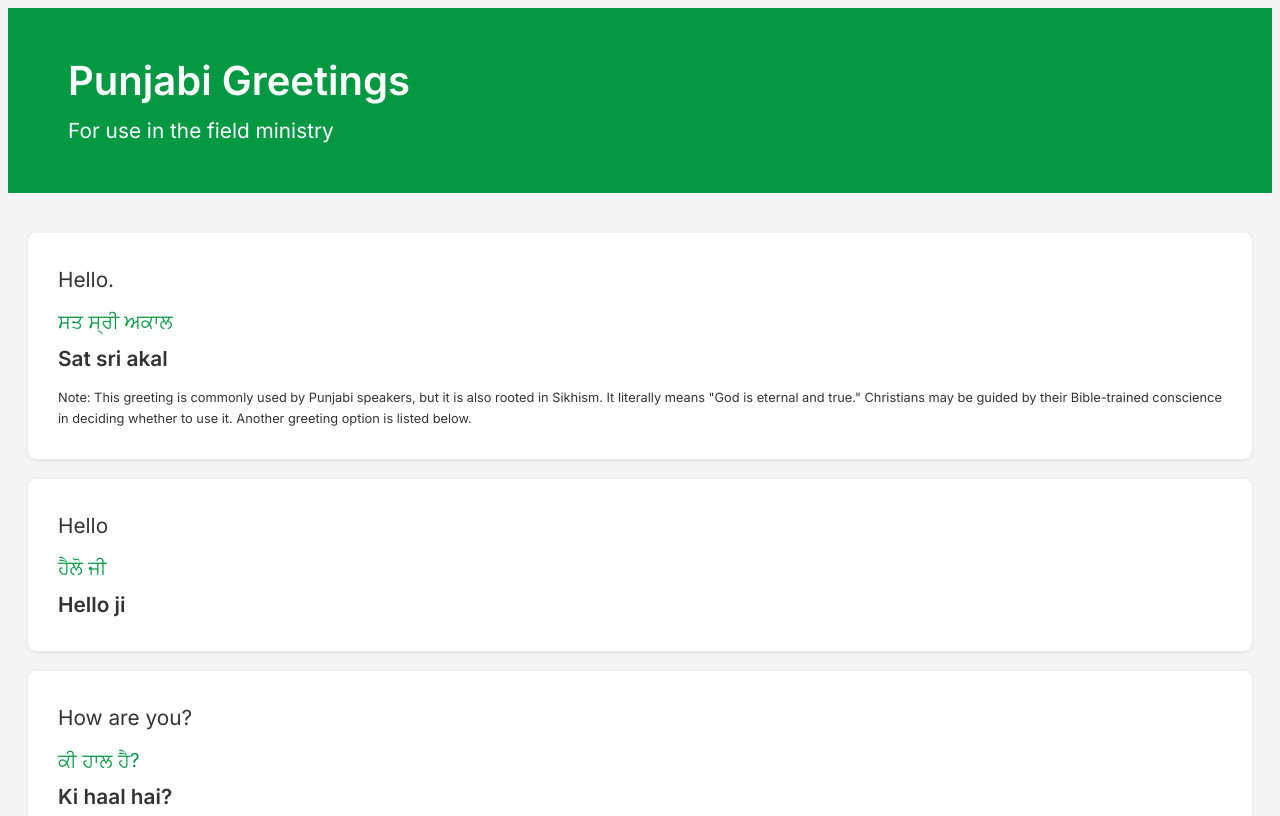
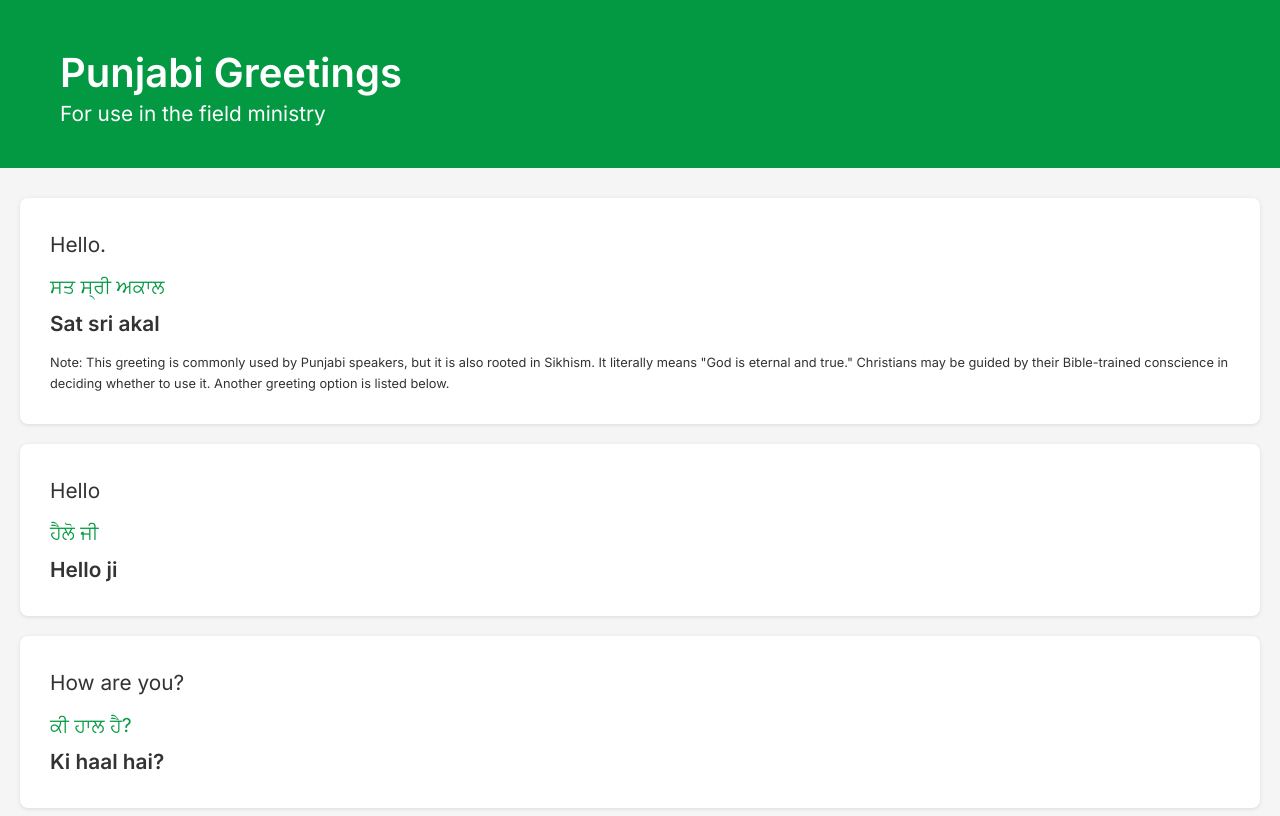
Before and after one commit to eshellborn/punjabigreetings, a plain HTML site: page index.html in a window 1280 px wide. Shown: the top 816 px of the page. Drawn offline with Linux system fonts and the light colour scheme.

Commit message:
Adjust margin and line-height in style.css

```diff
--- a/style.css
+++ b/style.css
@@ -5,10 +5,11 @@ body {
   background: #f5f5f5;
   color: #333;
   line-height: 1.6;
+  margin: 0;
 }
 
 header {
-  margin-bottom: 20px;
+  margin-bottom: 10px;
   margin-top: 0;
   background-color: #039942;
   padding: 50px 60px;
@@ -28,6 +29,7 @@ header p {
   margin: 0;
   color: #ffffff;
   font-weight: 300;
+  line-height: 28px;
 }
 
 main {
```
